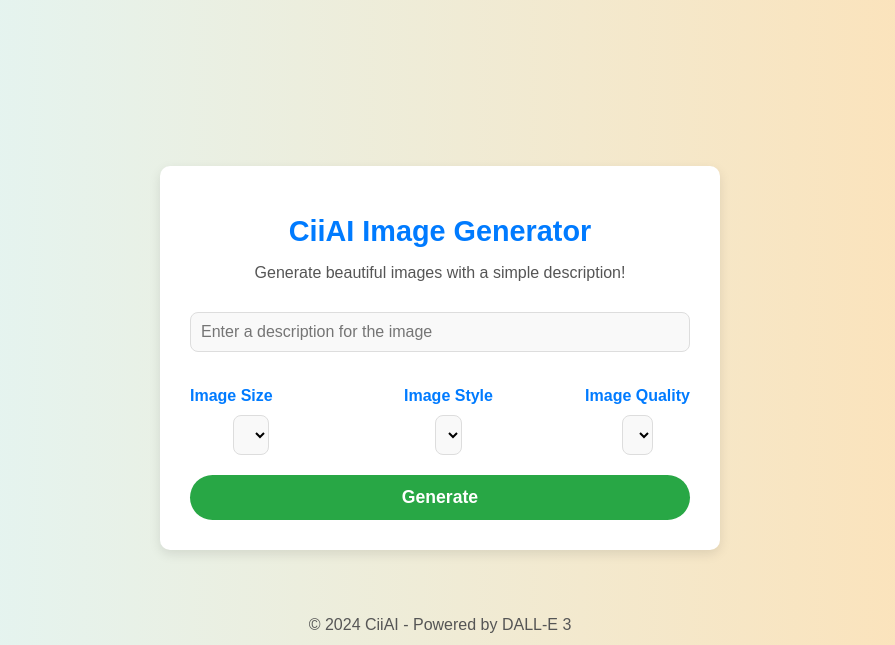
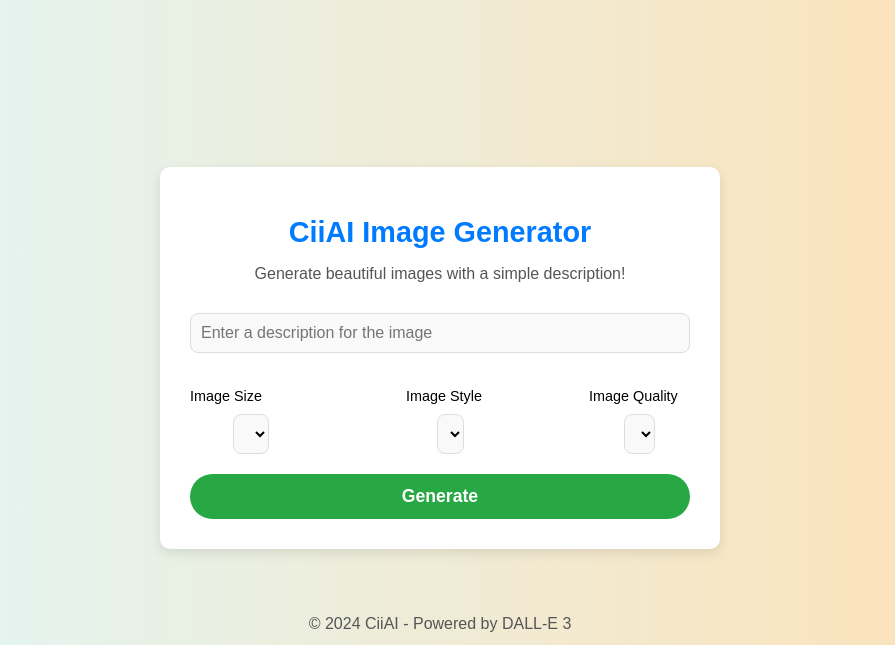
Before and after one commit to janiscirulis/JCU-WebApp-DALL-e, a Flask app: page / in a window 1280 px wide. Shown: the top 645 px of the page, without its empty margins (200-1095 px from the left). Run offline with Flask 3, Linux system fonts and the light colour scheme.

Commit message:
Update index.html

```diff
--- a/templates/index.html
+++ b/templates/index.html
@@ -38,9 +38,8 @@
             margin-bottom: 20px;
         }
         .option-header {
-            font-weight: bold;
-            font-size: 1rem;
-            color: #007bff;
+            font-size: 0.9rem; /* Smaller font size */
+            color: #000; /* Black color */
             margin-top: 15px;
             text-align: left;
         }
@@ -134,7 +133,7 @@
             <div>
                 <div class="option-header">Image Size</div>
                 <select name="size" id="size" required>
-                    <option value="1024x1024">1024 x 1024</option>
+                    <option value="1024x1024" selected>1024 x 1024</option>
                     <option value="1024x1792">1024 x 1792</option>
                     <option value="1792x1024">1792 x 1024</option>
                 </select>
@@ -143,7 +142,7 @@
             <div>
                 <div class="option-header">Image Style</div>
                 <select name="style" id="style" required>
-                    <option value="vivid">Vivid</option>
+                    <option value="vivid" selected>Vivid</option>
                     <option value="natural">Natural</option>
                 </select>
             </div>
@@ -151,7 +150,7 @@
             <div>
                 <div class="option-header">Image Quality</div>
                 <select name="quality" id="quality" required>
-                    <option value="standard">Standard</option>
+                    <option value="standard" selected>Standard</option>
                     <option value="hd">HD</option>
                 </select>
             </div>
```
